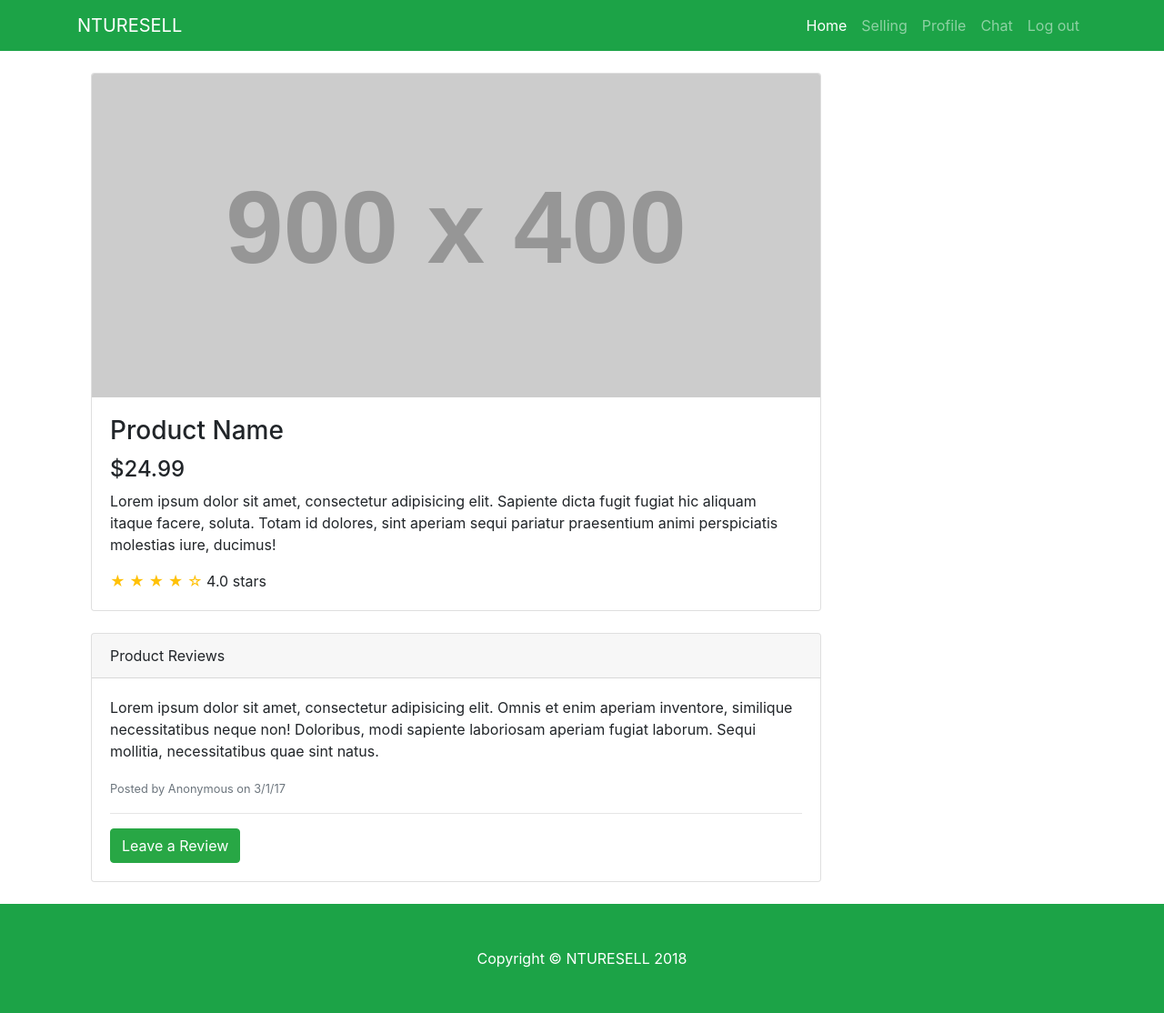
After one commit to xiaoswaii/nturesell, a Django app: page /productdetail in a window 1280 px wide. The commit adds this page. Shown: the whole page at 91% size. Run offline with Django 3.2, Linux system fonts and the light colour scheme; a user stored in the database is signed in; grey boxes labelled with a size stand in for pictures from a placeholder-image service; some libraries are stand-ins or nearby versions.

Commit message:
add productdetail

```diff
--- a/nturesell/urls.py
+++ b/nturesell/urls.py
@@ -31,6 +31,7 @@ urlpatterns = [
     path('login/', views.login),
     path('profile/',views.profile),
     path('chat/',views.chat),
+    path('productdetail',views.productdetail),
 ]
 
 urlpatterns += staticfiles_urlpatterns()
--- a/nturesell/views.py
+++ b/nturesell/views.py
@@ -139,3 +139,7 @@ def chat(request):
         conversation.sort(key=lambda conversation: conversation.date, reverse=False)
         return render(request,'chatroom.html',locals())
     return render(request,'chat.html',locals())
+
+@login_required
+def productdetail(request):
+    return render(request,'productdetail.html',locals())
--- a/templates/home.html
+++ b/templates/home.html
@@ -53,12 +53,14 @@
                     <a href="#"><img class="card-img-top" src="/media/{{product.profile}}"></a>
                     <div class="card-body">
                         <h4 class="card-title">
-                            <a href="#">{{product.productname}}</a>
+                            <a href="">{{product.productname}}</a>
                         </h4>
                         <p class="card-text">Amount:{{product.amount}}</p>
                         <p class="card-text">NTD:{{product.price}}</p>
                     </div>
-                    <input type="submit" value="Details" id="details"></input>
+                    <form action="/productdetail">
+                        <input type="submit" value="Details" id="details"></input>
+                    </form>
                 </div>
             </div>
         {% endfor %}
--- /dev/null
+++ b/templates/productdetail.html
@@ -0,0 +1,81 @@
+{% extends "base.html" %} {% load static %}
+{% block stylesheet %}
+<link href="{% static 'css/home.css' %}" rel="stylesheet">
+<link href="https://cdnjs.cloudflare.com/ajax/libs/font-awesome/4.7.0/css/font-awesome.css" type="text/css" rel="stylesheet">
+{% endblock %}
+{% block nevitem %}
+<li class="nav-item active">
+    <a class="nav-link" href="/home">Home
+        <span class="sr-only"></span>
+    </a>
+</li>
+<li class="nav-item">
+    <a class="nav-link" href="/sell/">Selling</a>
+</li>
+<li class="nav-item">
+    <a class="nav-link" href="/profile">Profile</a>
+</li>
+<li class="nav-item">
+    <a class="nav-link" href="/chat">Chat</a>
+</li>
+<li class="nav-item">
+    <a class="nav-link" href="/logout">Log out</a>
+</li>
+{% endblock %} {% block mainbody %}
+
+
+
+    <!-- Navigation -->
+
+
+    <!-- Page Content -->
+    <div class="container">
+        <!-- /.col-lg-3 -->
+
+        <div class="col-lg-9">
+
+          <div class="card mt-4">
+            <img class="card-img-top img-fluid" src="http://placehold.it/900x400" alt="">
+            <div class="card-body">
+              <h3 class="card-title">Product Name</h3>
+              <h4>$24.99</h4>
+              <p class="card-text">Lorem ipsum dolor sit amet, consectetur adipisicing elit. Sapiente dicta fugit fugiat hic aliquam itaque facere, soluta. Totam id dolores, sint aperiam sequi pariatur praesentium animi perspiciatis molestias iure, ducimus!</p>
+              <span class="text-warning">&#9733; &#9733; &#9733; &#9733; &#9734;</span>
+              4.0 stars
+            </div>
+          </div>
+          <!-- /.card -->
+
+          <div class="card card-outline-secondary my-4">
+            <div class="card-header">
+              Product Reviews
+            </div>
+            <div class="card-body">
+              <p>Lorem ipsum dolor sit amet, consectetur adipisicing elit. Omnis et enim aperiam inventore, similique necessitatibus neque non! Doloribus, modi sapiente laboriosam aperiam fugiat laborum. Sequi mollitia, necessitatibus quae sint natus.</p>
+              <small class="text-muted">Posted by Anonymous on 3/1/17</small>
+              <hr>
+              <a href="#" class="btn btn-success">Leave a Review</a>
+            </div>
+          </div>
+          <!-- /.card -->
+
+        </div>
+        <!-- /.col-lg-9 -->
+
+      </div>
+
+    </div>
+    <!-- /.container -->
+
+    <!-- Footer -->
+ <footer class="py-5 bg-dark">
+    <div class="container">
+        <p class="m-0 text-center text-white">Copyright &copy; NTURESELL 2018</p>
+    </div>
+      <!-- /.container -->
+    </footer>
+
+    <!-- Bootstrap core JavaScript -->
+    <script src="vendor/jquery/jquery.min.js"></script>
+    <script src="vendor/bootstrap/js/bootstrap.bundle.min.js"></script>
+{% endblock %}
```
Also changed, not shown: db.sqlite3.
